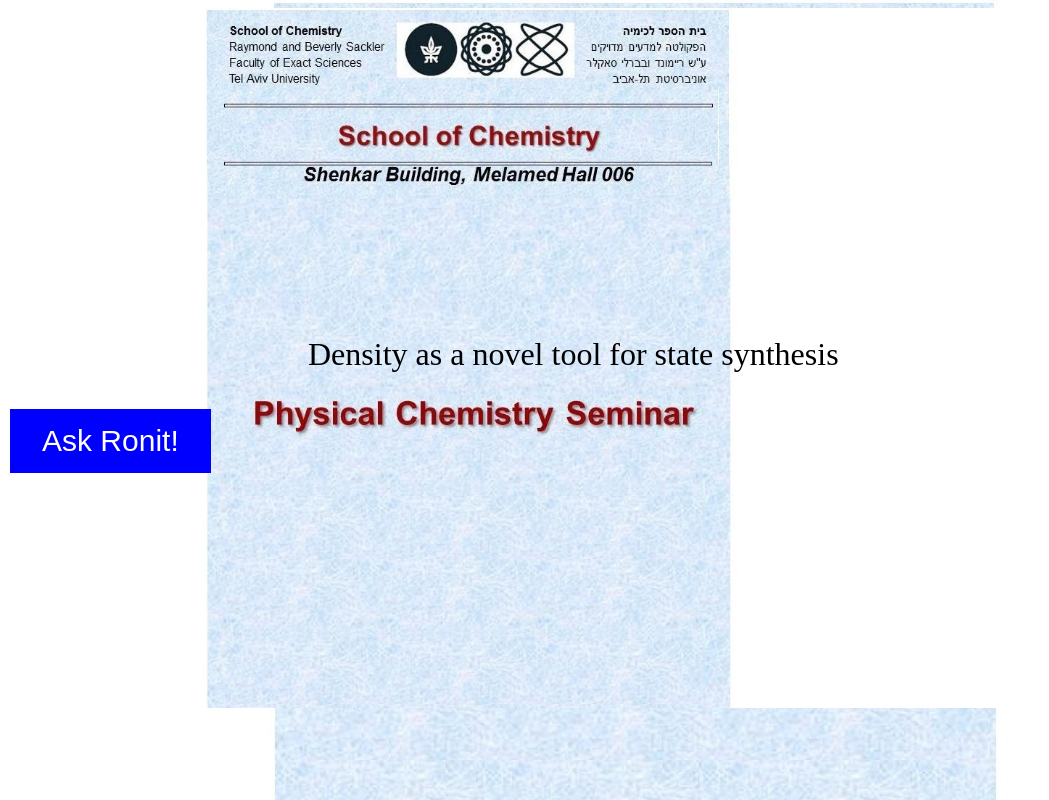
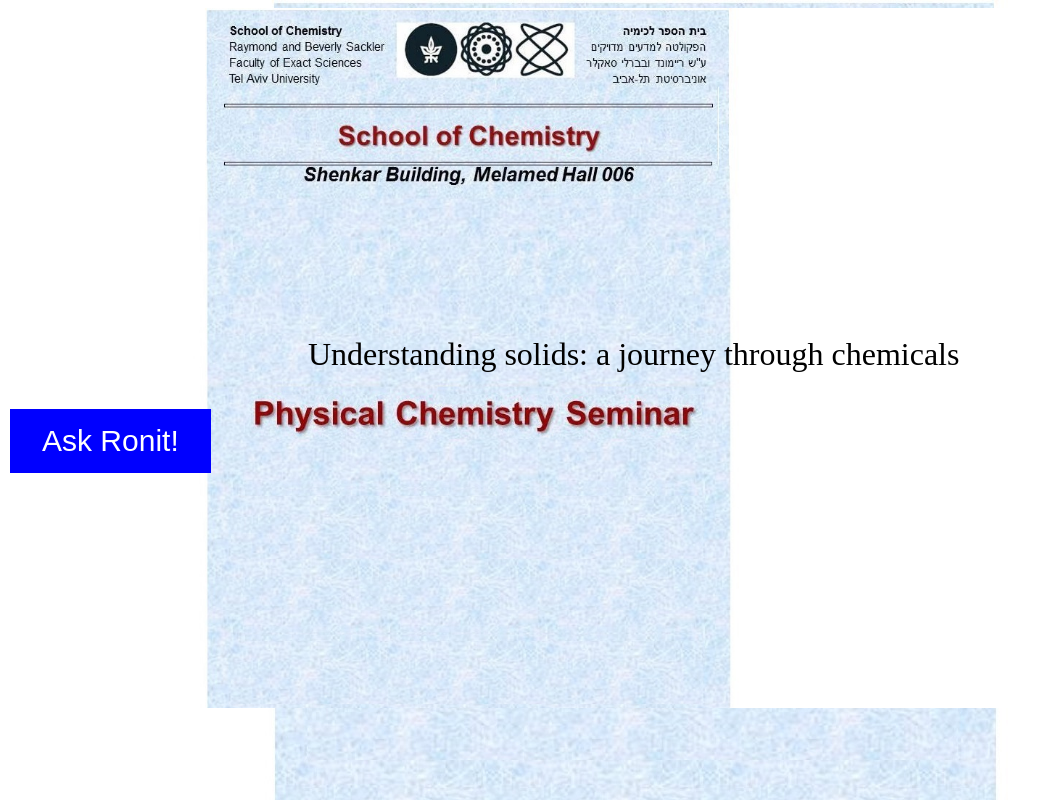
Before and after one commit to PhysicalChemistry/seminar, a plain HTML site: page index.html in a window 1280 px wide. Both pictures are taken after a click on the button "Ask Ronit!". Shown: the whole page, without its empty margins (0-1049 px from the left). Drawn offline with Linux system fonts and the light colour scheme.

Commit message:
Update index.html

```diff
--- a/index.html
+++ b/index.html
@@ -59,11 +59,11 @@ function myFunction() {
 				 "A journey through yy-high x",
 				 "Detecting x-x interplay by yy-based analysis",
 				 "Driving x towards advanced yy-analysis"];
-	var sentence_num = Math.floor(Math.random() * 11);
+	var sentence_num = Math.floor(Math.random() * 15);
 	var sentence = sentence_list[sentence_num];
 	while (sentence.includes("x") || sentence.includes("yy")) {
-		var word_num = Math.floor(Math.random() * 10);
-		var word_conj_num = Math.floor(Math.random() * 7);
+		var word_num = Math.floor(Math.random() * 14);
+		var word_conj_num = Math.floor(Math.random() * 10);
 		var word = words_list[word_num];
 		var conj_word = words_conj_list[word_conj_num];
 		sentence = sentence.replace("x", word);
```
